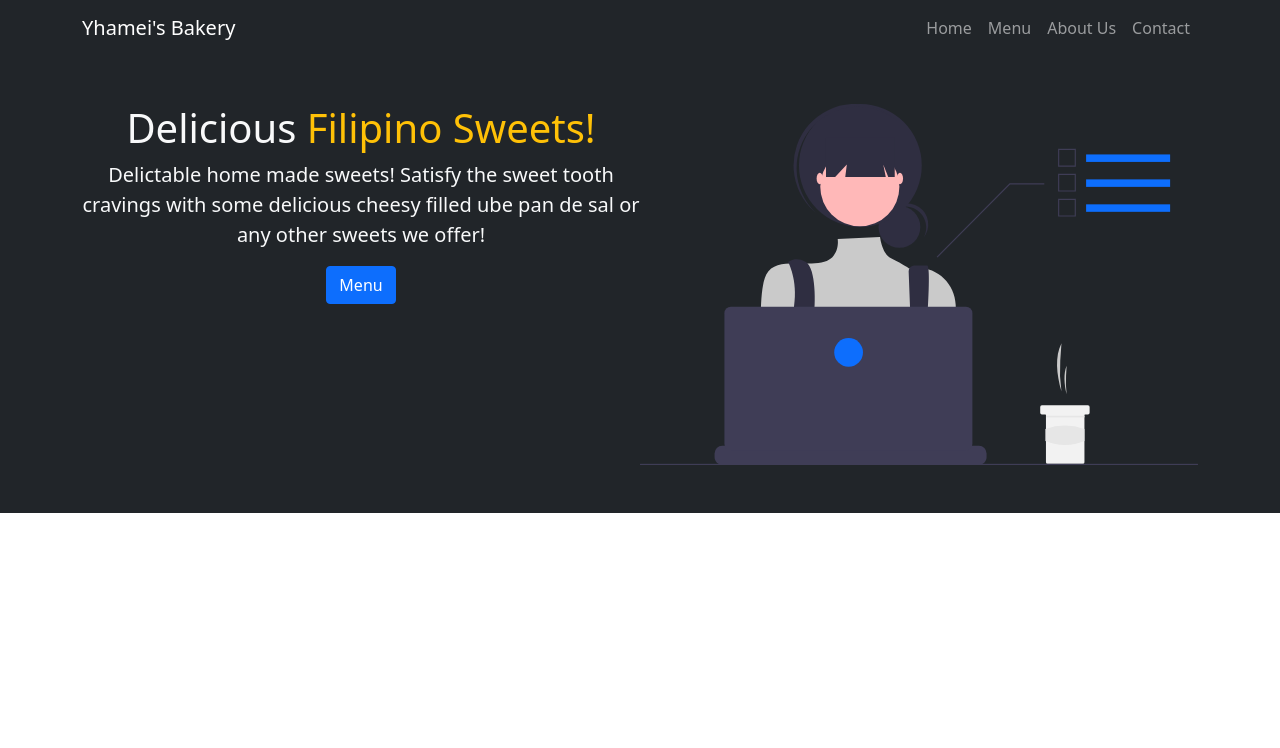
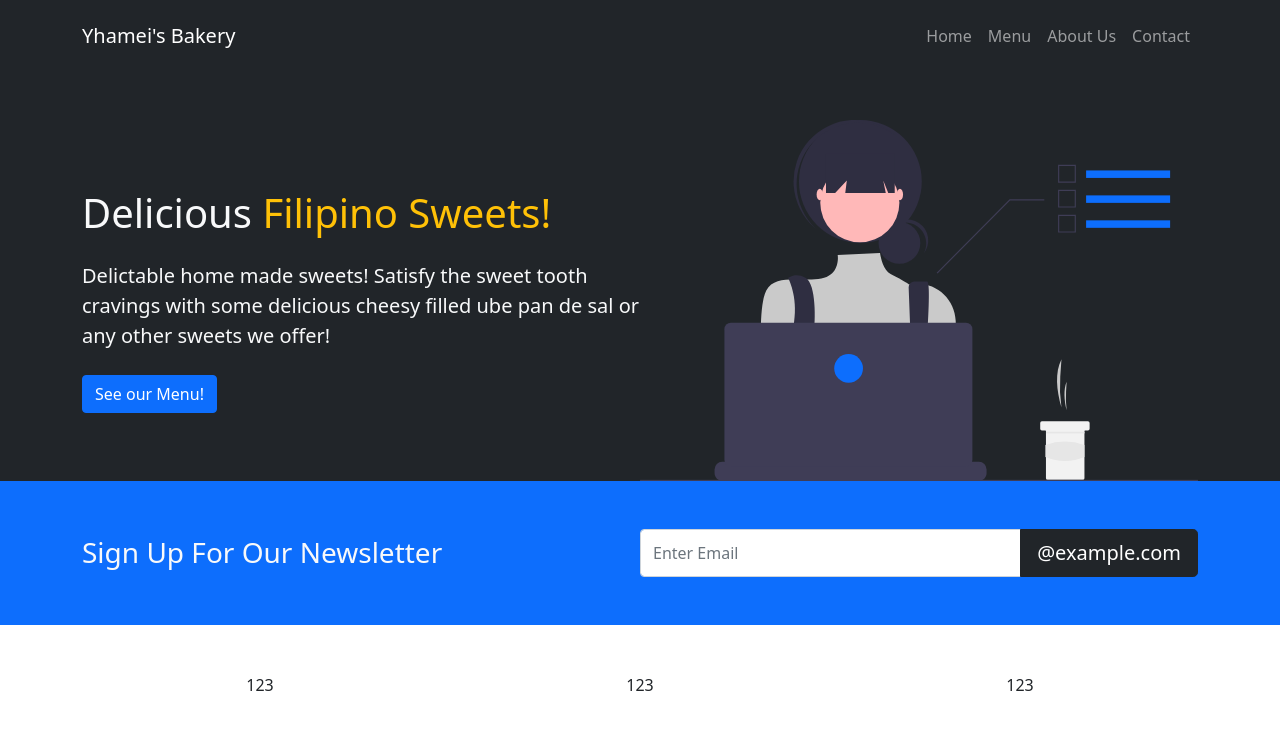
Before and after one commit to sanzous/Boot-Strap-Project, a plain HTML site: page index.html in a window 1280 px wide. Drawn offline with nearby package versions, Linux system fonts and the light colour scheme.

Commit message:
Added Showcase and Newsletter

```diff
--- a/index.html
+++ b/index.html
@@ -7,13 +7,13 @@
     <meta name="viewport" content="width=device-width, initial-scale=1.0">
     <link href="https://cdn.jsdelivr.net/npm/bootstrap@5.0.2/dist/css/bootstrap.min.css" rel="stylesheet"
         integrity="sha384-EVSTQN3/azprG1Anm3QDgpJLIm9Nao0Yz1ztcQTwFspd3yD65VohhpuuCOmLASjC" crossorigin="anonymous">
-    <link rel="stylesheet" href="stlyle.css">
+    <link rel="stylesheet" href="style.css">
     <title>Yummy Bakery</title>
 </head>
 
 <body>
     <!-- Navbar -->
-    <nav class="navbar navbar-expand-md bg-dark navbar-dark">
+    <nav class="navbar navbar-expand-md bg-dark navbar-dark py-3">
         <div class="container">
             <a href="#" class="navbar-brand">Yhamei's Bakery</a>
             <button class="navbar-toggler" type="button" data-bs-toggle="collapse" data-bs-target="#navmenu">
@@ -41,19 +41,45 @@
     </nav>
 
     <!-- Showcase -->
-    <section class="bg-dark text-light p-5 text-center">
+    <section class="bg-dark text-light p-5 p-lg-0 pt-lg-5 text-center text-sm-start">
         <div class="container">
-            <div class="d-sm-flex">
+            <div class="d-sm-flex align-items-center justify-content-between">
                 <div>
                     <h1>Delicious <span class="text-warning">Filipino Sweets!</span>
                     </h1>
-                    <p class="lead">
+                    <p class="lead my-4">
                         Delictable home made sweets! Satisfy the sweet tooth cravings with some delicious cheesy filled
                         ube pan de sal or any other sweets we offer!
                     </p>
-                    <button class="btn btn-primary btn-large">Menu</button>
+                    <button class="btn btn-primary btn-large">See our Menu!</button>
                 </div>
-                <img class="img-fluid w-50" src="img/showcase.svg" alt="">
+                <img class="img-fluid w-50 d-none d-sm-block" src="img/showcase.svg" alt="">
+            </div>
+        </div>
+    </section>
+
+    <!-- NewsLetter -->
+    <section class="bg-primary text-light p-5">
+        <div class="container">
+            <div class="d-md-flex justify-content-between align-items-center">
+                <h3 class="mb-3 mb-md-0">Sign Up For Our Newsletter</h3>
+
+                <div class="input-group news-input">
+                    <input type="text" class="form-control" placeholder="Enter Email">
+                    <button class="btn btn-dark btn-lg" type="button">
+                        @example.com</button>
+                </div>
+            </div>
+        </div>
+    </section>
+
+    <!-- Boxes -->
+    <section class="p-5">
+        <div class="container">
+            <div class="row text-center">
+                <div class="col">123</div>
+                <div class="col">123</div>
+                <div class="col">123</div>
             </div>
         </div>
     </section>
--- a/style.css
+++ b/style.css
@@ -0,0 +1,6 @@
+@media (min-width:768px) {
+    .news-input {
+        width: 50%;
+    }
+
+}
```
